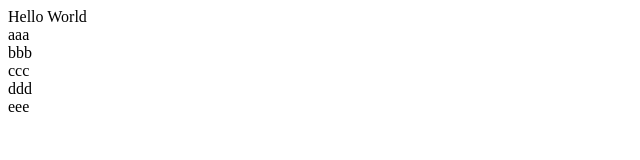
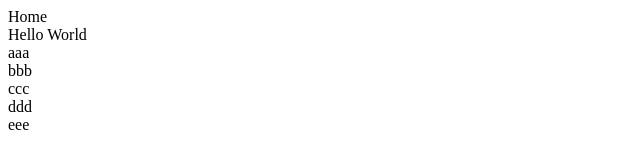
Before and after one commit to nakashimashin/GPS-Stamp, a Vue app: page / in a window 1280 px wide. Shown: the top 160 px of the page, without its empty margins (0-640 px from the left). Built offline with nearby package versions, Linux system fonts and the light colour scheme; no server answers.

Commit message:
routerを設定

```diff
--- a/package.json
+++ b/package.json
@@ -11,10 +11,12 @@
   },
   "dependencies": {
     "eslint-config-prettier": "^9.1.0",
-    "vue": "^3.4.37"
+    "vue": "^3.4.37",
+    "vue-router": "^4.4.3"
   },
   "devDependencies": {
     "@eslint/js": "^9.10.0",
+    "@types/vue-router": "^2.0.0",
     "@vitejs/plugin-vue": "^5.1.2",
     "eslint": "^9.10.0",
     "eslint-plugin-vue": "^9.28.0",
--- a/src/App.vue
+++ b/src/App.vue
@@ -72,6 +72,7 @@ const calculateDistanceUsingHaversine = (
 
 <template>
 	<div>
+		<router-view />
 		<Test />
 		<div>aaa</div>
 		<div>bbb</div>
--- /dev/null
+++ b/src/pages/HomePage.vue
@@ -0,0 +1,9 @@
+<script setup lang="ts"></script>
+
+<template>
+	<div>
+		<div>Home</div>
+	</div>
+</template>
+
+<style scoped></style>
--- /dev/null
+++ b/src/pages/TestPage.vue
@@ -0,0 +1,9 @@
+<script setup lang="ts"></script>
+
+<template>
+	<div>
+		<div>Test</div>
+	</div>
+</template>
+
+<style scoped></style>
--- a/tsconfig.json
+++ b/tsconfig.json
@@ -8,7 +8,8 @@
 		"baseUrl": ".",
 		"paths": {
 			"@/*": ["./src/*"]
-		}
+		},
+		"types": ["vue-router"]
 	},
 	"lib": ["ES6"],
 	"include": ["src/**/*.ts", "src/**/*.tsx", "src/**/*.vue"]
```
Also changed, not shown: src/main.ts (+5 -4 lines), src/router/index.ts (added, +15 -0 lines), 1 other file (tests, documents, lock files or other folders).
